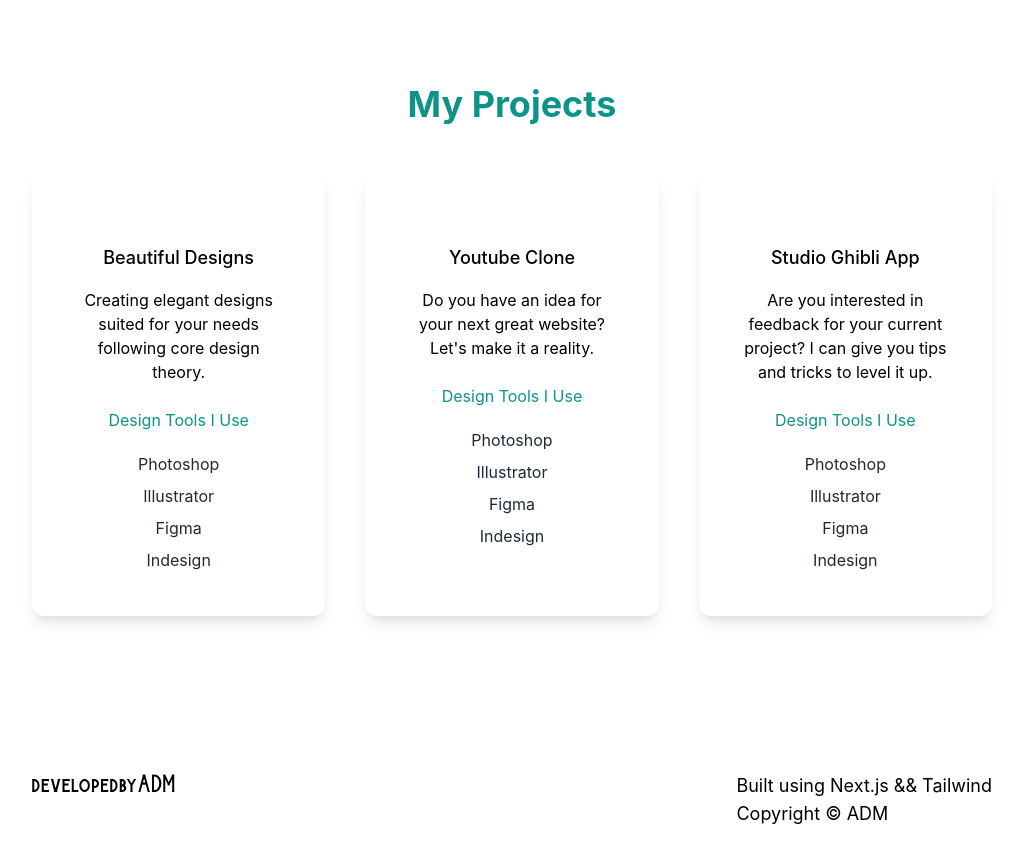
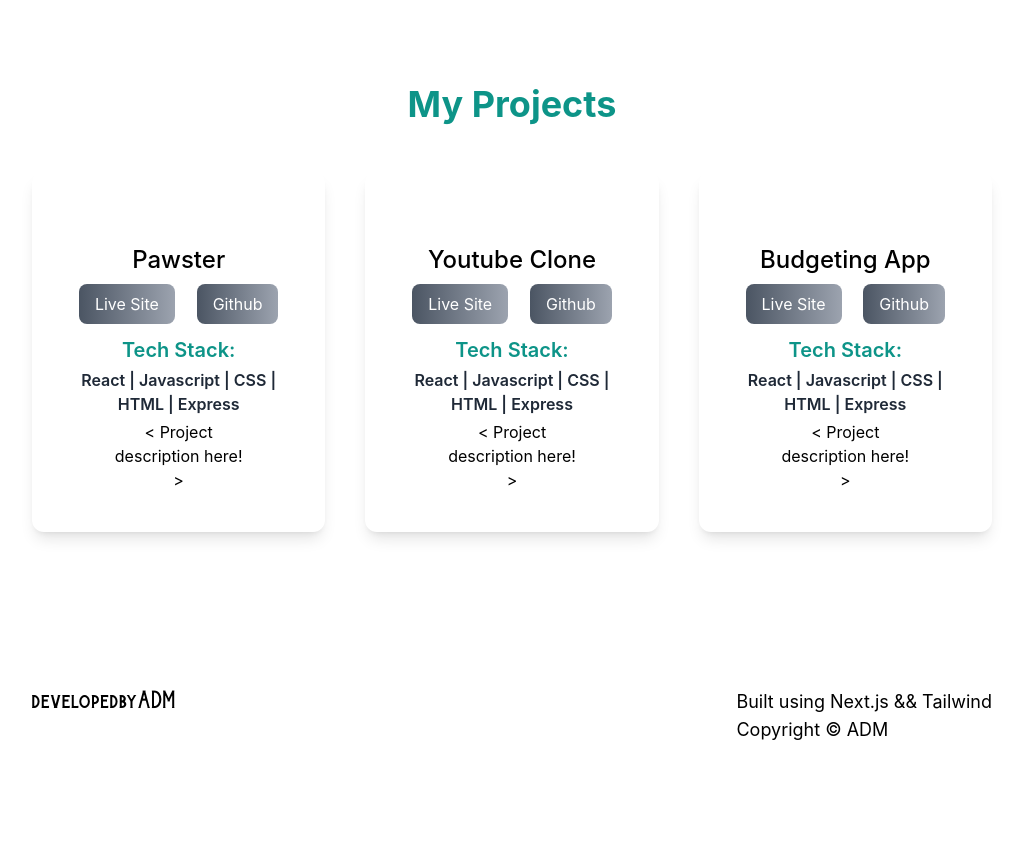
Before and after one commit to ametzamaldonado/personal-porfolio, a Next.js app: page / in a window 1280 px wide. Shown: the part 1340-2202 px from the top of the page, without its empty margins (128-1150 px from the left). After the commit the page ends 2124 px from the top, so only its background shows below. Built offline with nearby package versions, Linux system fonts and the light colour scheme.

Commit message:
added changes to projects section

```diff
--- a/pages/index.js
+++ b/pages/index.js
@@ -7,6 +7,30 @@ import personalPic from "../public/personalPic.png";
 
 export default function Home() {
   const [darkMode, setDarkMode] = useState(false);
+
+  const personalProjectsObj = [
+    {
+      title: "Pawster",
+      liveSiteLink: "https://pawster-frontend.netlify.app",
+      githubLink: "https://github.com/ametzamaldonado/Pawster-capstone-project",
+      techLangUsed: "React | Javascript | CSS | HTML | Express",
+      description: "< Project description here! >",
+    },
+    {
+      title: "Youtube Clone",
+      liveSiteLink: "https://youtube-team-4.netlify.app/",
+      githubLink: "https://github.com/ametzamaldonado/react-youtube-app",
+      techLangUsed: "React | Javascript | CSS | HTML | Express",
+      description: "< Project description here! >",
+    },
+    {
+      title: "Budgeting App",
+      liveSiteLink: "https://budgeting-app-101.netlify.app/",
+      githubLink: "https://github.com/ametzamaldonado/new-budget-app",
+      techLangUsed: "React | Javascript | CSS | HTML | Express",
+      description: "< Project description here! >",
+    },
+  ];
 
   return (
     <div className={darkMode ? "dark" : ""}>
@@ -43,6 +67,7 @@ export default function Home() {
               </li>
             </ul>
           </nav>
+
           <div className="text-center p-10 py-10">
             <h2 className="text-5xl py-2 text-teal-600 font-medium dark:text-teal-400 md:text-6xl">
               Ametzayin Maldonado
@@ -57,17 +82,19 @@ export default function Home() {
 
             <p className="text-md py-5 leading-8 text-gray-800 dark:text-gray-200 max-w-xl mx-auto md:text-xl">
               Welcome to my personal portfolio website!
-             <br/>
-             <br/>
-              As a recent graduate of the Pursuit Fellowship, I have gained a strong foundation in
-              various technologies such as JavaScript, HTML, CSS, Node, Express,
-              React/Redux, and PostgreSQL; as well as gained experience working
-              with APIs. In addition, I have learned about data structures, algorithms, and the Agile software development method through sprints. Throughout my time at
-              the Pursuit Fellowship, I have had the opportunity to build a
-              variety of projects that have allowed me to hone my skills and
-              showcase my abilities. On this website, you will find an overview
-              of my completed projects as well as my professional experience.
-              Thank you for visiting my portfolio website. I hope you find it
+              <br />
+              <br />
+              As a recent graduate of the Pursuit Fellowship, I have gained a
+              strong foundation in various technologies such as JavaScript,
+              HTML, CSS, Node, Express, React/Redux, and PostgreSQL; as well as
+              gained experience working with APIs. In addition, I have learned
+              about data structures, algorithms, and the Agile software
+              development method through sprints. Throughout my time at the
+              Pursuit Fellowship, I have had the opportunity to build a variety
+              of projects that have allowed me to hone my skills and showcase my
+              abilities. On this website, you will find an overview of my
+              completed projects as well as my professional experience. Thank
+              you for visiting my portfolio website. I hope you find it
               informative and that it provides a clear sense of my capabilities
               as a software developer.
             </p>
@@ -86,68 +113,58 @@ export default function Home() {
                 <AiFillMail className="dark:text-white" />
               </a>
             </div>
-
           </div>
         </section>
 
         <section className="py-7 mx-auto">
-        <div>
+          <div>
             <h2 className="text-4xl py-2 text-teal-600 text-center font-bold md:text-4xl  dark:text-white">
               My Projects
             </h2>
-        </div>
+          </div>
 
           <div className="lg:flex gap-10">
-            <div className="text-center shadow-lg p-10 rounded-xl my-10  dark:bg-white flex-1">
-              {/* <Image src={design} width={100} height={100} /> */}
-              <h3 className="text-lg font-medium pt-8 pb-2  ">
-                Beautiful Designs
-              </h3>
-              <p className="py-2">
-                Creating elegant designs suited for your needs following core
-                design theory.
-              </p>
-              <h4 className="py-4 text-teal-600">Design Tools I Use</h4>
-              <p className="text-gray-800 py-1">Photoshop</p>
-              <p className="text-gray-800 py-1">Illustrator</p>
-              <p className="text-gray-800 py-1">Figma</p>
-              <p className="text-gray-800 py-1">Indesign</p>
-            </div>
 
-            {/* Youtube Clone */}
-            <div className="text-center shadow-lg p-10 rounded-xl my-10 dark:bg-white flex-1">
-              <h3 className="text-lg font-medium pt-8 pb-2 ">
-              Youtube Clone
-              </h3>
-              <p className="py-2">
-                Do you have an idea for your next great website? Let's make it a
-                reality.
-              </p>
-              <h4 className="py-4 text-teal-600">Design Tools I Use</h4>
-              <p className="text-gray-800 py-1">Photoshop</p>
-              <p className="text-gray-800 py-1">Illustrator</p>
-              <p className="text-gray-800 py-1">Figma</p>
-              <p className="text-gray-800 py-1">Indesign</p>
-            </div>
+            {personalProjectsObj.map((item) => (
+              <div className="text-center shadow-lg p-10 rounded-xl my-10 dark:bg-white flex-1">
+                <h3 className="text-2xl font-medium pt-8 pb-2 ">
+                  {item.title}
+                </h3>
+                <div className="flex justify-around dark:text-white">
+                  <a
+                    className="bg-gradient-to-r from-gray-600 text- to-gray-400 text-white px-4 py-2 rounded-lg mr-1"
+                    href={item.liveSiteLink}
+                    target="_blank"
+                    rel="noreferrer"
+                  >
+                    Live Site
+                  </a>
 
-            {/* Studio Ghibli App */}
-            <div className="text-center shadow-lg p-10 rounded-xl my-10 dark:bg-white flex-1">
-              <h3 className="text-lg font-medium pt-8 pb-2 ">Studio Ghibli App</h3>
-              <p className="py-2">
-                Are you interested in feedback for your current project? I can
-                give you tips and tricks to level it up.
-              </p>
-              <h4 className="py-4 text-teal-600">Design Tools I Use</h4>
-              <p className="text-gray-800 py-1">Photoshop</p>
-              <p className="text-gray-800 py-1">Illustrator</p>
-              <p className="text-gray-800 py-1">Figma</p>
-              <p className="text-gray-800 py-1">Indesign</p>
-            </div>
+                  <a
+                    className="bg-gradient-to-r from-gray-600 text- to-gray-400 text-white px-4 py-2 rounded-lg ml-1"
+                    href={item.githubLink}
+                    target="_blank"
+                    rel="noreferrer"
+                  >
+                    Github
+                  </a>
+                </div>
+                <h4 className="text-xl pt-3 text-teal-600 font-semibold">
+                  Tech Stack:
+                </h4>
+                <p className="text-gray-800 py-1 text-md font-semibold">
+                  {item.techLangUsed}{" "}
+                </p>
+
+                <p className="px-10">{item.description}</p>
+              </div>
+            ))}
 
           </div>
         </section>
 
         {/* Section for photos displaying projects worked on! */}
+
         {/* <section className="py-10">
           <div>
             <h3 className="text-3xl py-1 dark:text-white ">Portofolio</h3>
@@ -223,7 +240,7 @@ export default function Home() {
         </section> */}
 
         <footer className="py-10 mt-12">
-        <div className="flex justify-between">
+          <div className="flex justify-between">
             <h1 className="text-xl font-burtons  dark:text-white">
               developedbyADM
             </h1>
```
